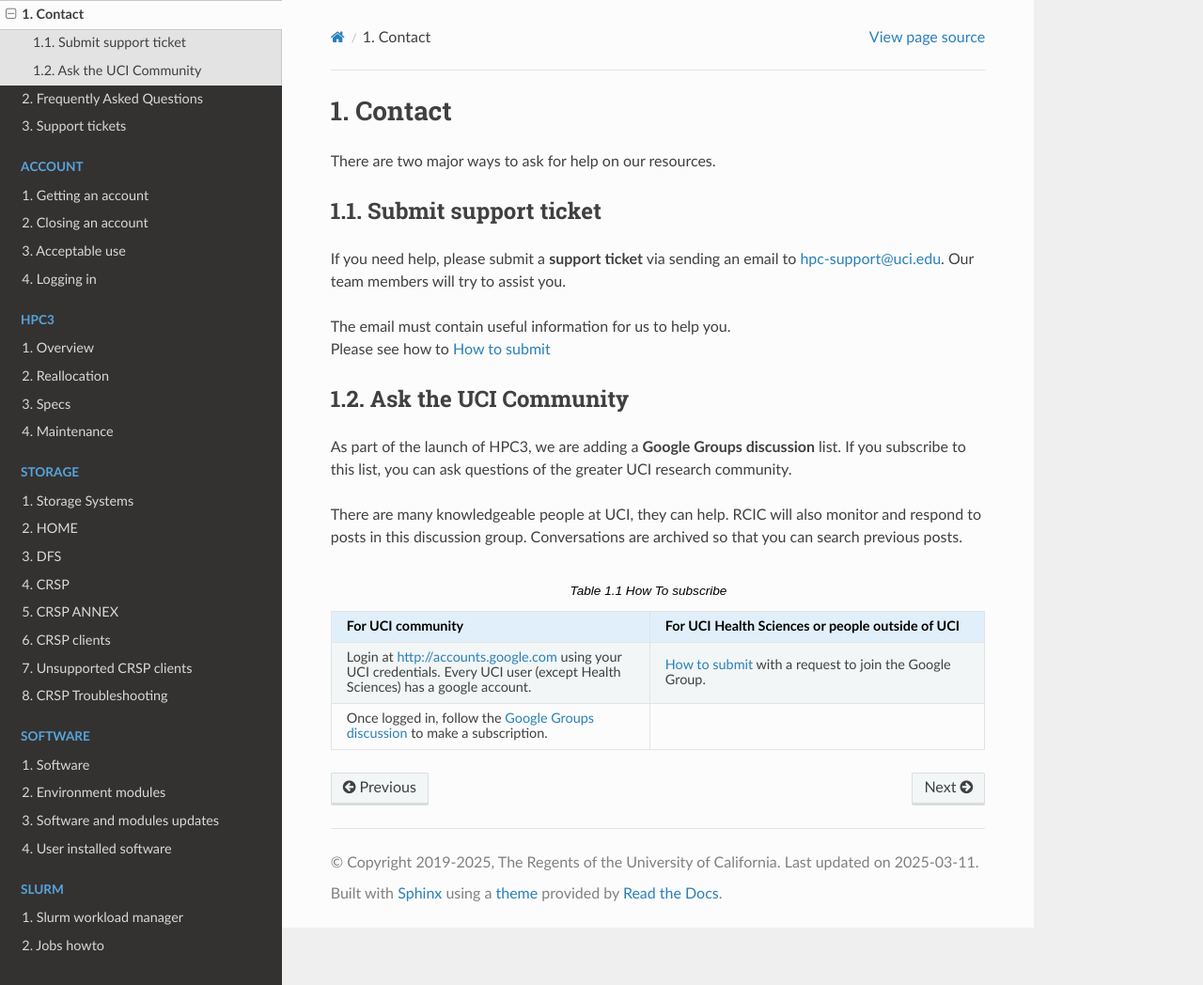
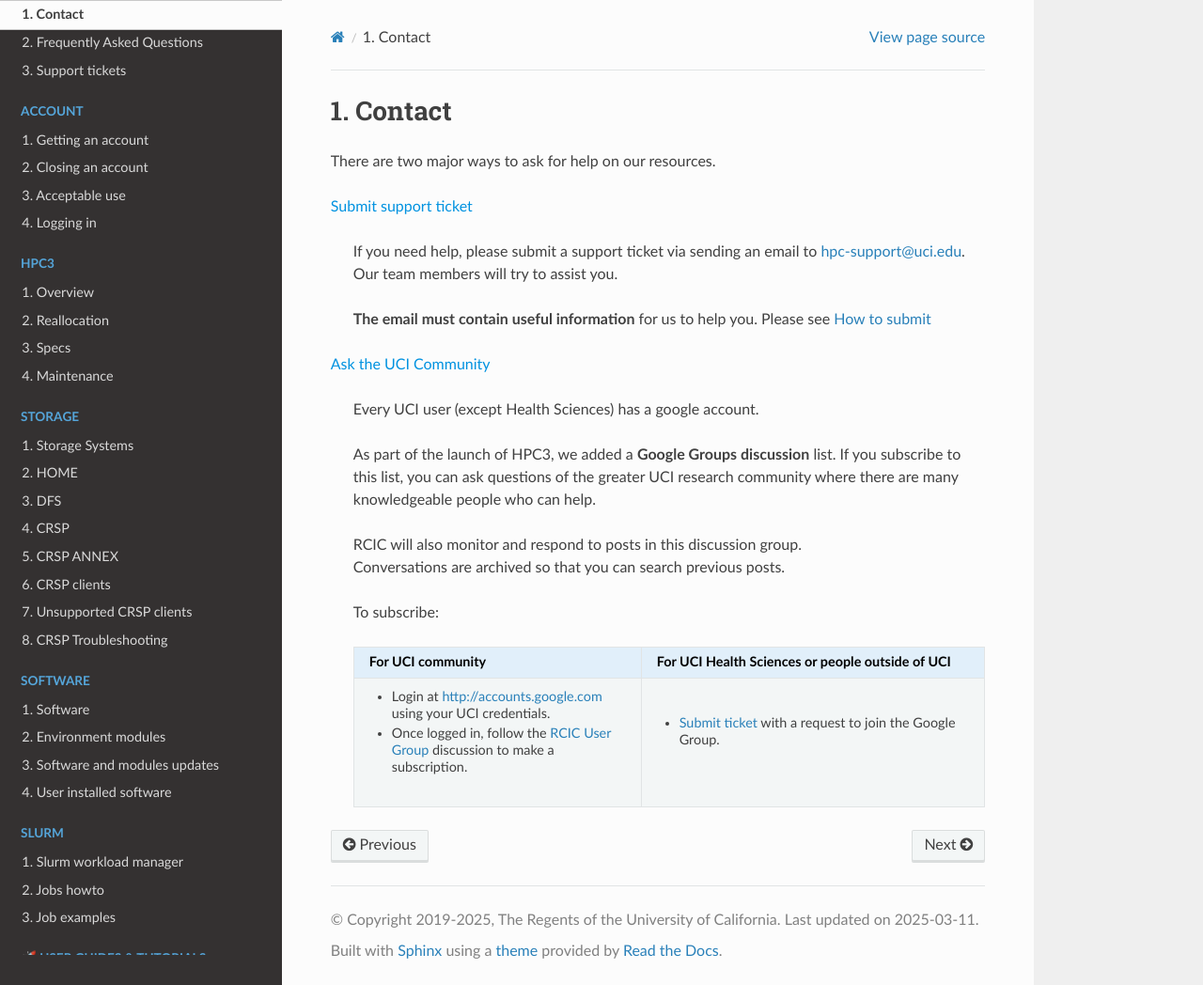
Before and after one commit to RCIC-UCI-Public/website-rcic, a Sphinx documentation site: the page built from docs/source/help/contact.rst, in a window 1280 px wide and 1048 px high. Shown: the whole window at 94% size. Built offline with Sphinx 7.4.7 and the Read the Docs theme 3.1.0, drawn with Linux system fonts in a browser that asks for light colours.

Commit message:
reduce levels of heading,  minor text rearrange

```diff
--- a/docs/source/help/contact.rst
+++ b/docs/source/help/contact.rst
@@ -5,37 +5,38 @@
 
 There are two major ways to ask for help on our resources.
 
-Submit support ticket
----------------------
+:bluelight:`Submit support ticket`
 
-If you need help, please submit a **support ticket** via sending an email
-to hpc-support@uci.edu. Our team members will try to assist you.
+   If you need help, please submit a support ticket via sending an email
+   to hpc-support@uci.edu. Our team members will try to assist you.
 
-| The email must contain useful information for us to help you.
-| Please see how to :ref:`submit ticket`
+   **The email must contain useful information** for us to help you. Please see :ref:`submit ticket`
 
 
-Ask the UCI Community
----------------------
+:bluelight:`Ask the UCI Community`
 
-As part of the launch of HPC3, we are adding a **Google Groups discussion** list.
-If you subscribe to this list, you can ask questions of the greater UCI research community.
+   Every UCI user (except Health Sciences) has a google account.
 
-There are many knowledgeable people at UCI, they can help.  RCIC will also monitor and respond to posts
-in this discussion group. Conversations are archived so that you can search previous posts.
+   As part of the launch of HPC3, we added a **Google Groups discussion** list.
+   If you subscribe to this list, you can ask questions of the greater UCI research community
+   where there are many knowledgeable people who can help.
 
-.. _subscribe google group:
+   | RCIC will also monitor and respond to posts in this discussion group.
+   | Conversations are archived so that you can search previous posts.
 
-.. table:: How To subscribe
-   :class: noscroll-table
+   To subscribe:
 
-   +--------------------------------------------------------------------------------+--------------------------------------------------+
-   | For UCI community                                                              | For UCI Health Sciences or people outside of UCI |
-   +================================================================================+==================================================+
-   | Login at http://accounts.google.com using your UCI credentials.                | :ref:`Submit ticket` with                        |
-   | Every UCI user (except Health Sciences) has a google account.                  | a request to join the Google Group.              |
-   +--------------------------------------------------------------------------------+--------------------------------------------------+
-   | Once logged in, follow the                                                     |                                                  |
-   | `Google Groups discussion <https://groups.google.com/a/uci.edu/g/rcic-users>`_ |                                                  |
-   | to make a subscription.                                                        |                                                  |
-   +--------------------------------------------------------------------------------+--------------------------------------------------+
+   .. _subscribe google group:
+
+   .. table::
+      :class: noscroll-table
+
+      +-------------------------------------------------------------------------+--------------------------------------------------+
+      | For UCI community                                                       | For UCI Health Sciences or people outside of UCI |
+      +=========================================================================+==================================================+
+      | * Login at http://accounts.google.com using your UCI credentials.       | * :ref:`Submit ticket <submit ticket>` with      |
+      |                                                                         |   a request to join the Google Group.            |
+      | * Once logged in, follow the                                            |                                                  |
+      |   `RCIC User Group <https://groups.google.com/a/uci.edu/g/rcic-users>`_ |                                                  |
+      |   discussion to make a subscription.                                    |                                                  |
+      +-------------------------------------------------------------------------+--------------------------------------------------+
```
